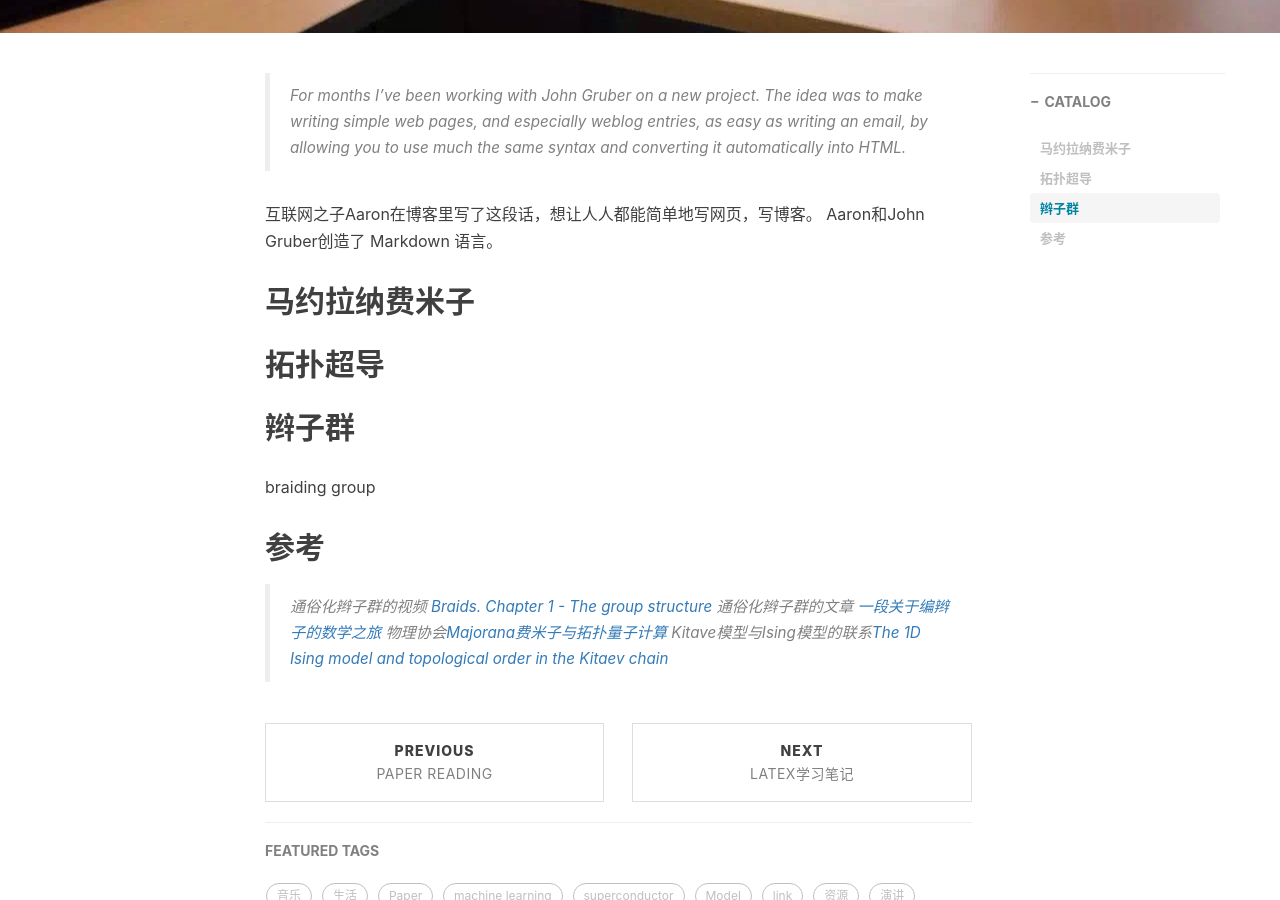
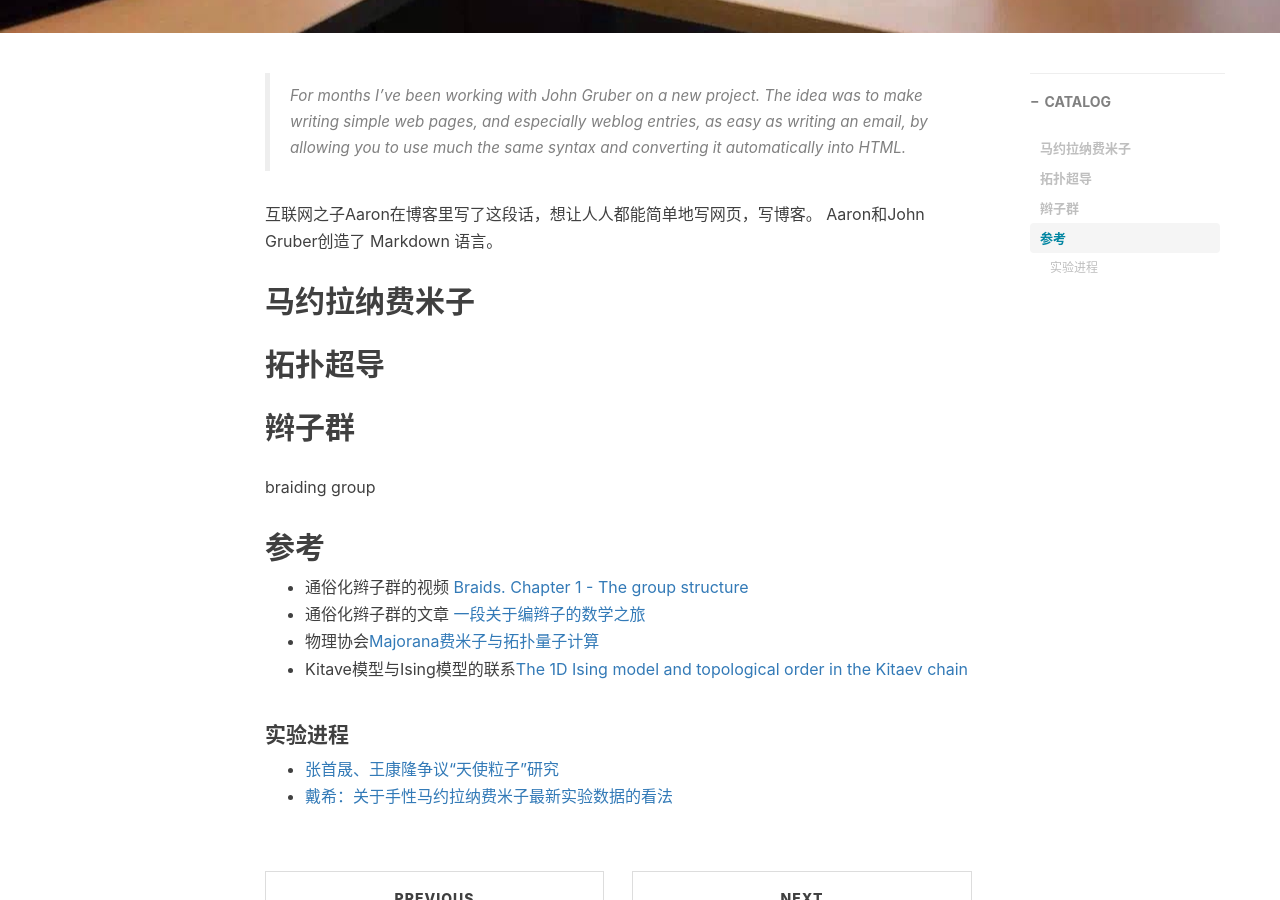
Before and after one commit to complex-physics/ZhuangPhy.github.io, a Jekyll site: the page built from _posts/2019-05-20-拓扑超导，马约拉纳费米子和量子计算.md, in a window 1280 px wide and 900 px high, scrolled down 484 px. Built offline with Jekyll 4.4.1, drawn with Linux system fonts in a browser that asks for light colours; nearby versions of some CDN libraries; comment, search, counter and statistics services are not loaded.

Commit message:
Update 2019-05-20-拓扑超导，马约拉纳费米子和量子计算.md

```diff
--- a/_posts/2019-05-20-拓扑超导，马约拉纳费米子和量子计算.md
+++ b/_posts/2019-05-20-拓扑超导，马约拉纳费米子和量子计算.md
@@ -46,7 +46,13 @@ braiding group
 
 ## 参考
 
->  通俗化辫子群的视频 [Braids. Chapter 1 - The group structure](https://www.youtube.com/watch?v=u3Gt578803I)
->  通俗化辫子群的文章 [一段关于编辫子的数学之旅](https://kuaibao.qq.com/s/20180803A15L5400?refer=spider)
->  物理协会[Majorana费米子与拓扑量子计算](https://www.jianshu.com/p/9b6e37f28817)
->  Kitave模型与Ising模型的联系[The 1D Ising model and topological order in the Kitaev chain](https://arxiv.org/pdf/1402.5262.pdf)
+-  通俗化辫子群的视频 [Braids. Chapter 1 - The group structure](https://www.youtube.com/watch?v=u3Gt578803I)
+-  通俗化辫子群的文章 [一段关于编辫子的数学之旅](https://kuaibao.qq.com/s/20180803A15L5400?refer=spider)
+-  物理协会[Majorana费米子与拓扑量子计算](https://www.jianshu.com/p/9b6e37f28817)
+-  Kitave模型与Ising模型的联系[The 1D Ising model and topological order in the Kitaev chain](https://arxiv.org/pdf/1402.5262.pdf)
+
+
+#### 实验进程
+
+-  [张首晟、王康隆争议“天使粒子”研究](https://zhuanlan.zhihu.com/p/28351782)
+-  [戴希：关于手性马约拉纳费米子最新实验数据的看法](https://www.zhihu.com/question/320474435)
```
